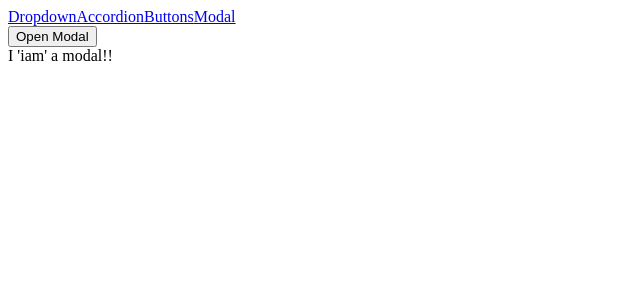
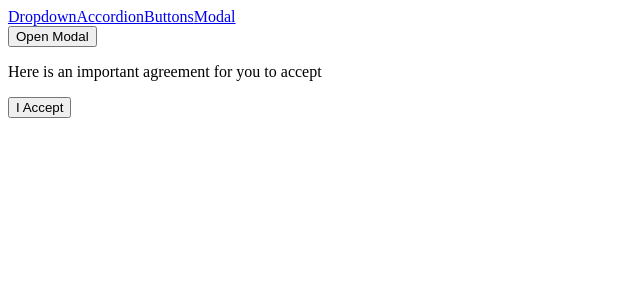
Before and after one commit to paudel54/ReactJS, a React (Create React App) app in the folder 5_comps/: page /modal in a window 1280 px wide. Both pictures are taken after a click on the button "Open Modal". Shown: the top 300 px of the page, without its empty margins (0-640 px from the left). Built offline with nearby package versions, Linux system fonts and the light colour scheme.

Commit message:
Customized model with children props

```diff
--- a/5_comps/src/components/Modal.js
+++ b/5_comps/src/components/Modal.js
@@ -1,12 +1,13 @@
 import ReactDOM from 'react-dom';
 
-function Modal({ onClose }) {
+function Modal({ onClose, children, actionBar }) {
     return ReactDOM.createPortal(
         // {/* // Returns Jsx as first arg */ }
         < div >
             <div onClick={onClose} className="absolute inset-0 bg-gray-300 opacity-80"></div>
             <div className="absolute inset-40 p-10 bg-white">
-                I 'iam' a modal!!
+                {children}
+                {actionBar}
             </div>
         </div >,
         //  2nd arg will be reference to the index.html element
--- a/5_comps/src/pages/ModalPage.js
+++ b/5_comps/src/pages/ModalPage.js
@@ -12,6 +12,16 @@ function ModalPage() {
         setShowModal(false);
     }
 
+    const actionBar = <div>
+        <Button primary onClick={handleClose}>I Accept </Button>
+    </div>
+
+    const modal = <Modal onClose={handleClose} actionBar={actionBar}>
+        <p>
+            Here is an important agreement for you to accept
+        </p>
+    </Modal>
+
     return (
         // <div className='relative'>
         <div >
@@ -19,7 +29,7 @@ function ModalPage() {
                 Open Modal
             </Button>
             {/* shows first false value:blank and last truty value when clicked */}
-            {showModal && <Modal onClose={handleClose} />}
+            {showModal && modal}
         </div>
     );
 }
```
